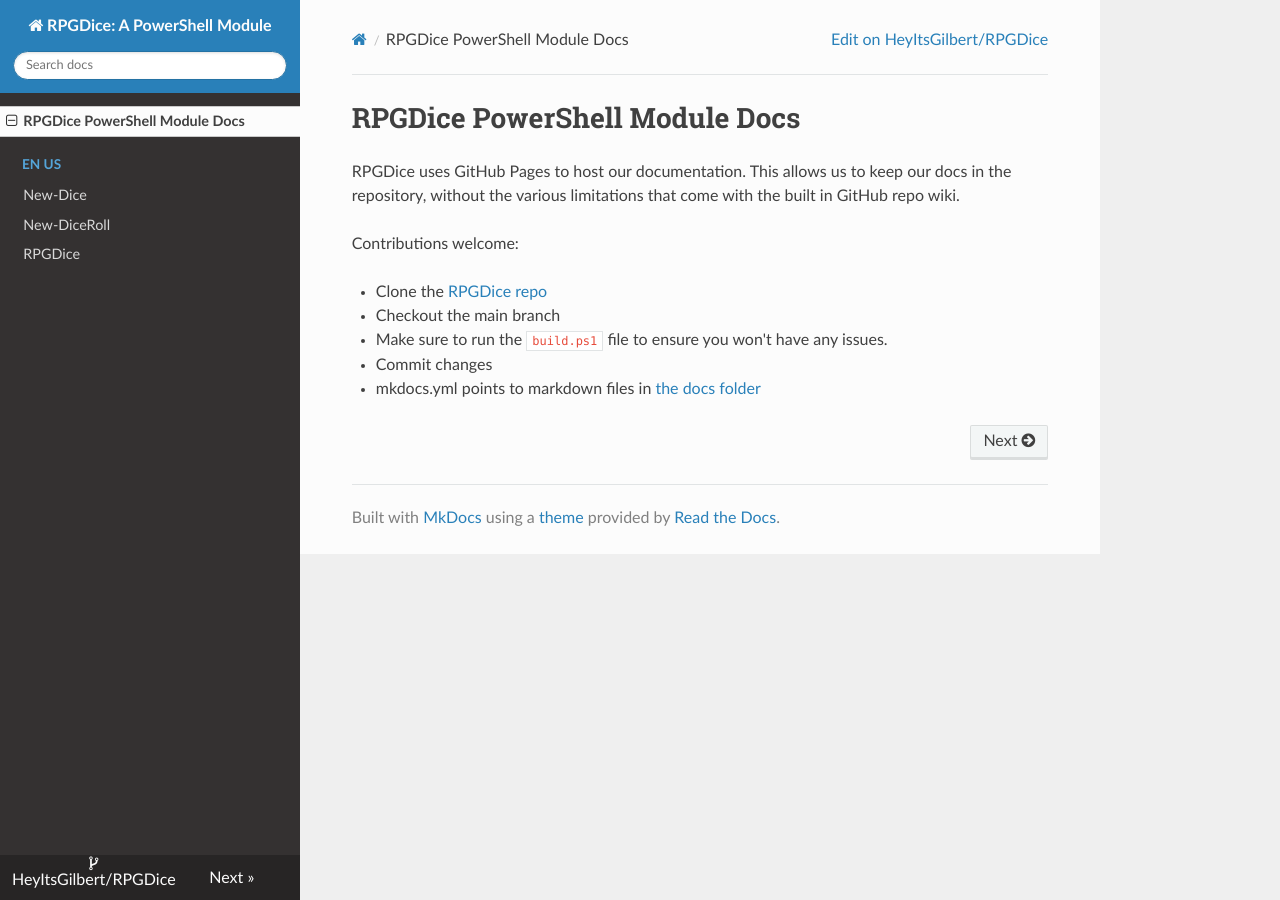
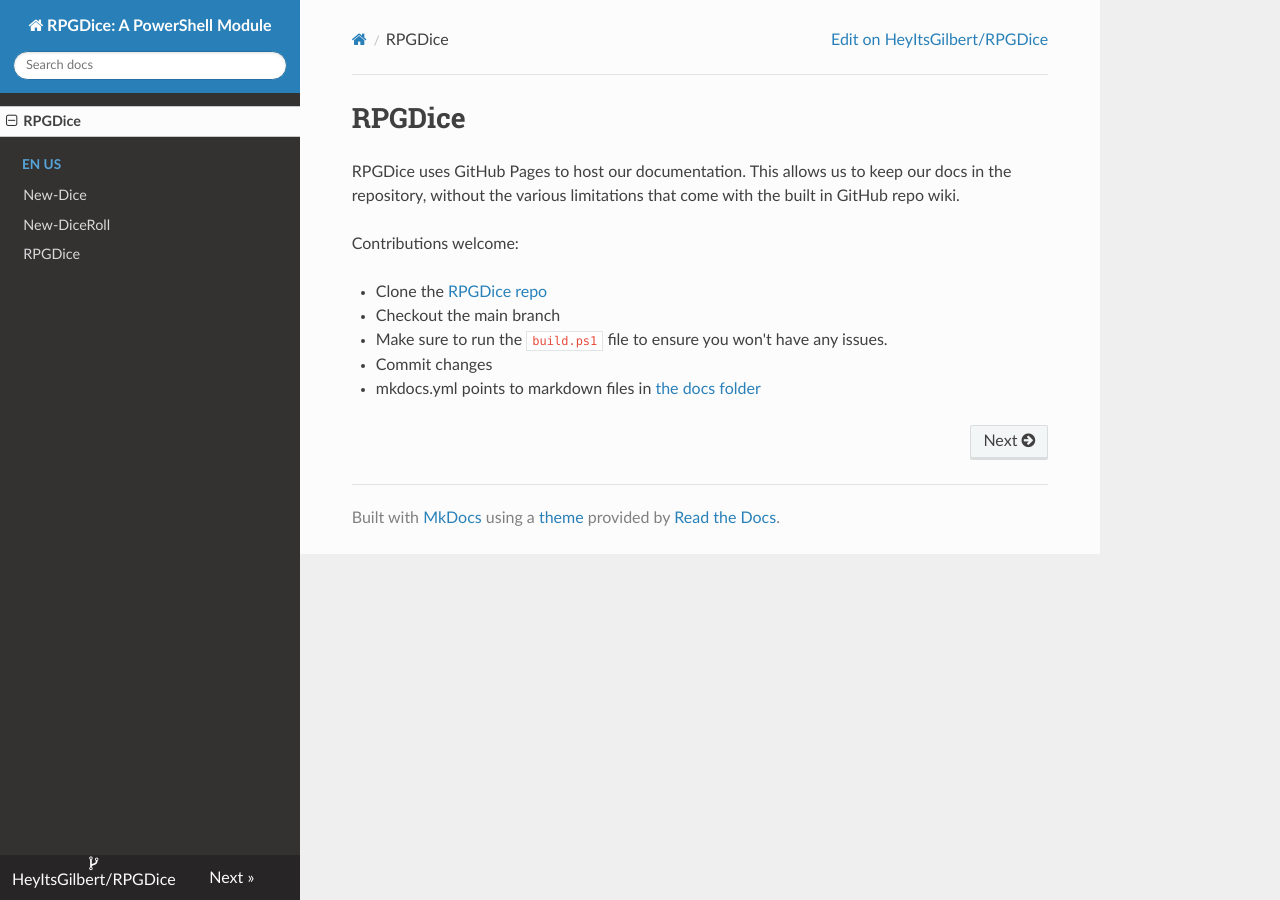
Before and after one commit to HeyItsGilbert/RPGDice, an MkDocs documentation site: the page built from docs/index.md, in a window 1280 px wide. Built offline with MkDocs 1.6.1, drawn with Linux system fonts in a browser that asks for light colours; nearby versions of some CDN libraries.

Commit message:
Tweak index header and junit psake

```diff
--- a/docs/index.md
+++ b/docs/index.md
@@ -1,4 +1,4 @@
-# RPGDice PowerShell Module Docs
+# RPGDice
 
 RPGDice uses GitHub Pages to host our documentation. This allows us to keep our docs in the repository, without the various limitations that come with the built in GitHub repo wiki.
 
```
Also changed, not shown: 1 other file.
